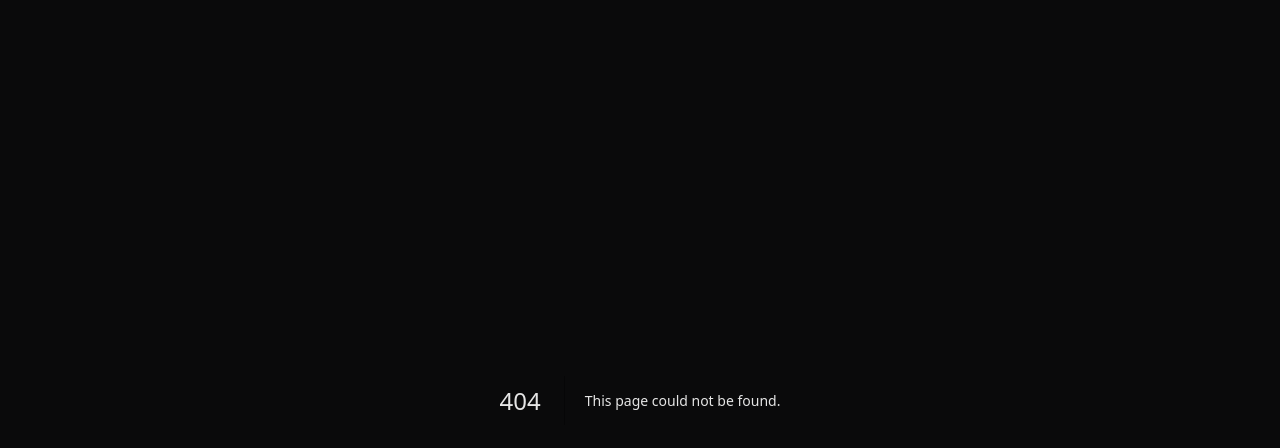
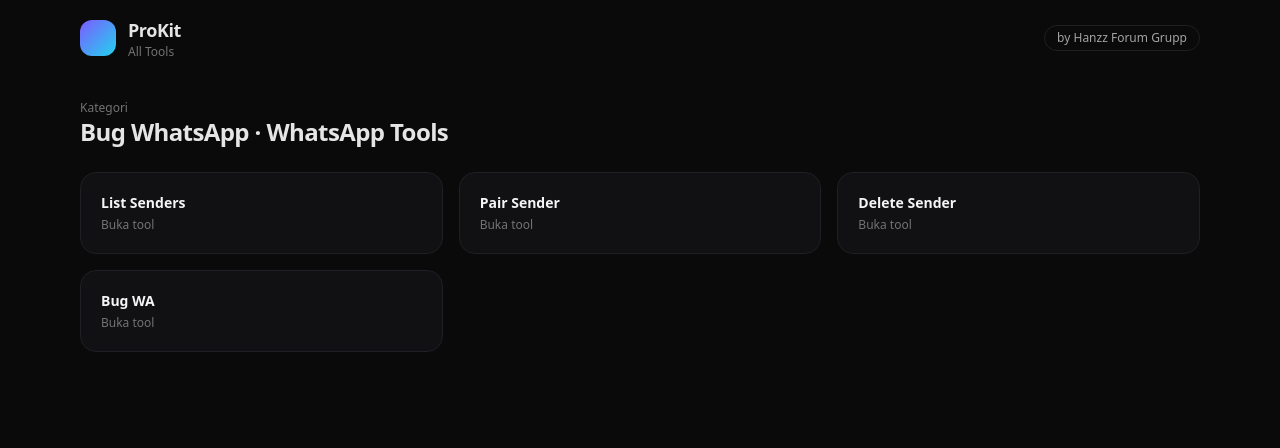
Before and after one commit to hanzcodereal/prokit, a Next.js app: page /c/bug-wa in a window 1280 px wide. Before the commit this address had no page. Shown: the top 448 px of the page. Built offline with nearby package versions, Linux system fonts and the light colour scheme.

Commit message:
Create page.tsx

```diff
--- /dev/null
+++ b/src/app/c/[slug]/page.tsx
@@ -0,0 +1,28 @@
+import Header from "@/components/Header";
+import BentoCard from "@/components/BentoCard";
+import { getCategory, tools } from "@/lib/catalog";
+import { notFound } from "next/navigation";
+
+export default function CategoryPage({ params }: { params: { slug: string } }) {
+  const cat = getCategory(params.slug);
+  if (!cat) notFound();
+
+  return (
+    <main className="min-h-screen">
+      <Header />
+      <section className="mx-auto w-full max-w-6xl px-4 pb-16">
+        <div className="mb-6">
+          <div className="text-xs text-neutral-500">Kategori</div>
+          <h1 className="text-2xl font-semibold tracking-tight">{cat.title}</h1>
+        </div>
+        <div className="grid grid-cols-1 gap-4 sm:grid-cols-2 lg:grid-cols-3">
+          {cat.tools.map((slug) => {
+            const t = tools[slug];
+            if (!t) return null;
+            return <BentoCard key={t.slug} title={t.title} subtitle="Buka tool" href={`/t/${t.slug}`} />;
+          })}
+        </div>
+      </section>
+    </main>
+  );
+          }
```
